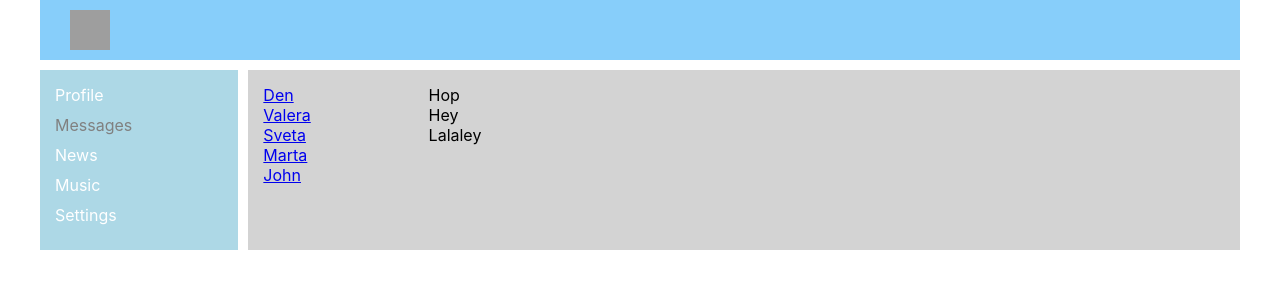
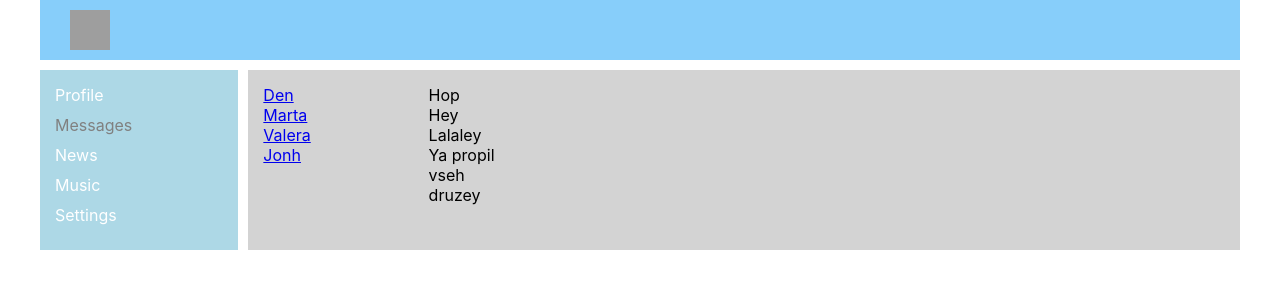
Before and after one commit to NumbDV/social-network-react, a React (Create React App) app: page /dialogs in a window 1280 px wide. Shown: the top 300 px of the page. Built offline with nearby package versions, Linux system fonts and the light colour scheme; grey boxes are pictures that could not be loaded.

Commit message:
added new data arrays for Dialogs and MyPosts. Preparing to filter data arrays

```diff
--- a/src/components/Dialogs/Dialogs.jsx
+++ b/src/components/Dialogs/Dialogs.jsx
@@ -18,19 +18,39 @@ const Message = (props) => {
 }
 
 const Dialogs = (props) => {
+
+    let dialogsData = [
+        {id: 1, name: 'Den'},
+        {id: 2, name: 'Marta'},
+        {id: 3, name: 'Valera'},
+        {id: 4, name: 'Jonh'},
+        {id: 5, name: 'Daynerys'},
+        {id: 6, name: 'Tyrion'}
+    ]
+    let messagesData = [
+        {id: 1, message: 'Hop'},
+        {id: 2, message: 'Hey'},
+        {id: 3, message: 'Lalaley'},
+        {id: 4, message: 'Ya propil'},
+        {id: 5, message: 'vseh'},
+        {id: 6, message: 'druzey'}
+    ]
+
     return (
         <div className={styles.dialogs}>
             <div className={styles.dialogsItems}>
-                <DialogItem name='Den' id='1'/>
-                <DialogItem name='Valera' id='2'/>
-                <DialogItem name='Sveta' id='3'/>
-                <DialogItem name='Marta' id='4'/>
-                <DialogItem name='John' id='5'/>
+                <DialogItem name={dialogsData[0].name} id={dialogsData[0].id} />
+                <DialogItem name={dialogsData[1].name} id={dialogsData[1].id} />
+                <DialogItem name={dialogsData[2].name} id={dialogsData[2].id} />
+                <DialogItem name={dialogsData[3].name} id={dialogsData[3].id} />
             </div>
             <div className={styles.messages}>
-                <Message message='Hop'/>
-                <Message message='Hey'/>
-                <Message message='Lalaley'/>
+                <Message message={messagesData[0].message}/>
+                <Message message={messagesData[1].message}/>
+                <Message message={messagesData[2].message}/>
+                <Message message={messagesData[3].message}/>
+                <Message message={messagesData[4].message}/>
+                <Message message={messagesData[5].message}/>
             </div>
         </div>
     );
--- a/src/components/Profile/MyPosts/MyPosts.jsx
+++ b/src/components/Profile/MyPosts/MyPosts.jsx
@@ -2,7 +2,13 @@ import React from 'react';
 import styles from './MyPosts.module.css';
 import Post from './Post/Post';
 
-const MyPosts = () => {
+const MyPosts = (props) => {
+
+    let postData = [
+        {id: 1, message: 'Hi, how are you?', likesCount: 55},
+        {id: 2, message: "It's my first post", likesCount: 66}
+    ]
+
     return (
         <div className={styles.postBlock}>
             <h3>My posts</h3>
@@ -15,8 +21,8 @@ const MyPosts = () => {
                 </div>
             </div>
             <div className={styles.posts}>
-                <Post message='Hi, how are you?' likes='55' />
-                <Post message="It's my first post" likes='66' />
+                <Post message={postData[0].message} likesCount={postData[0].likesCount} />
+                <Post message={postData[1].message} likesCount={postData[1].likesCount} />
             </div>
         </div>
     );
--- a/src/components/Profile/MyPosts/Post/Post.jsx
+++ b/src/components/Profile/MyPosts/Post/Post.jsx
@@ -8,7 +8,7 @@ const Post = (props) => {
             <img src='https://encrypted-tbn0.gstatic.com/images?q=tbn:ANd9GcTmkVp7QvLe1aCpOgG2y66zkUic1kbcyT31sgGi04Hqgy0XrX2pzg&s' />
             { props.message }
             <div>
-                <span>{props.likes} Likes</span>
+                <span>{props.likesCount} Likes</span>
             </div>
         </div>
     );
```
